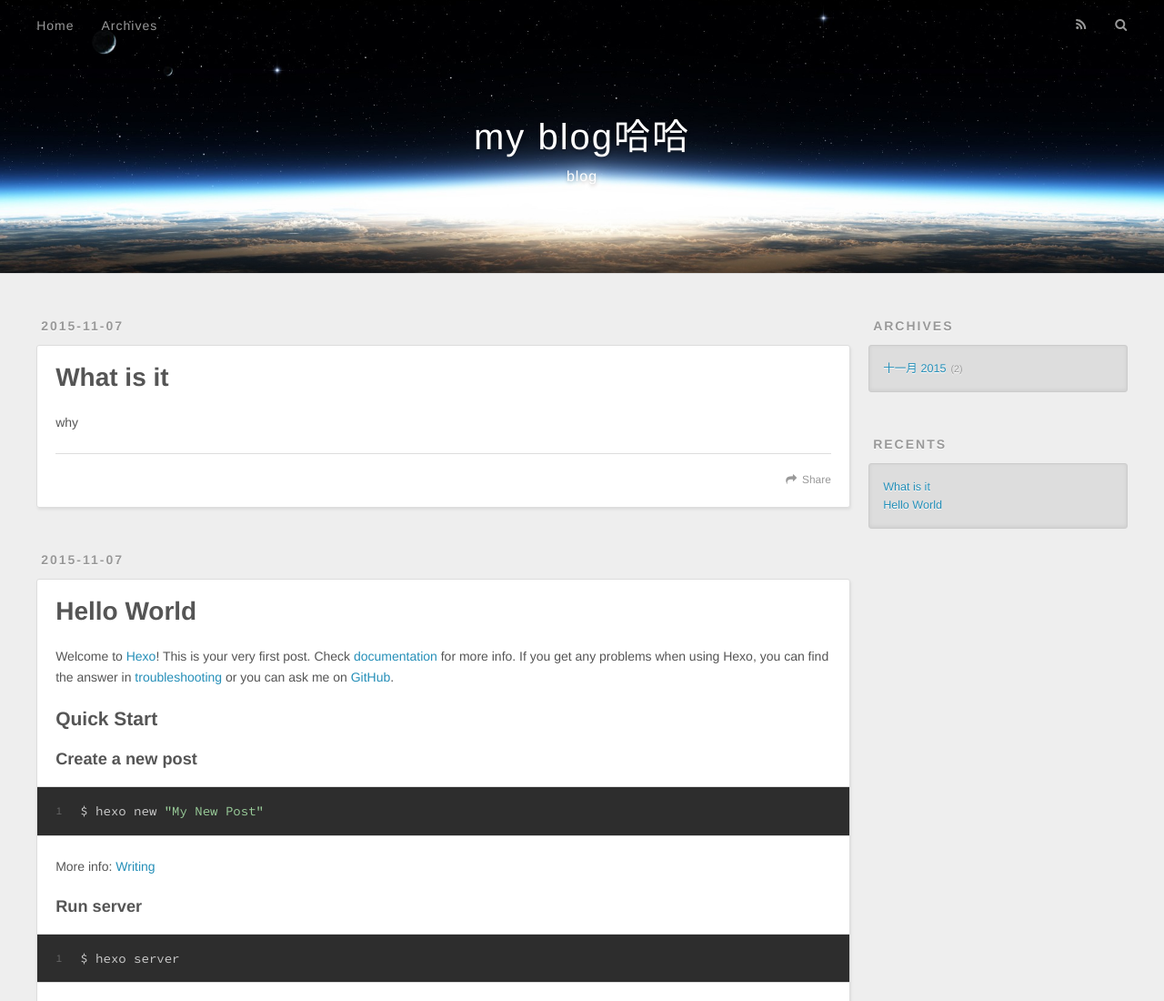
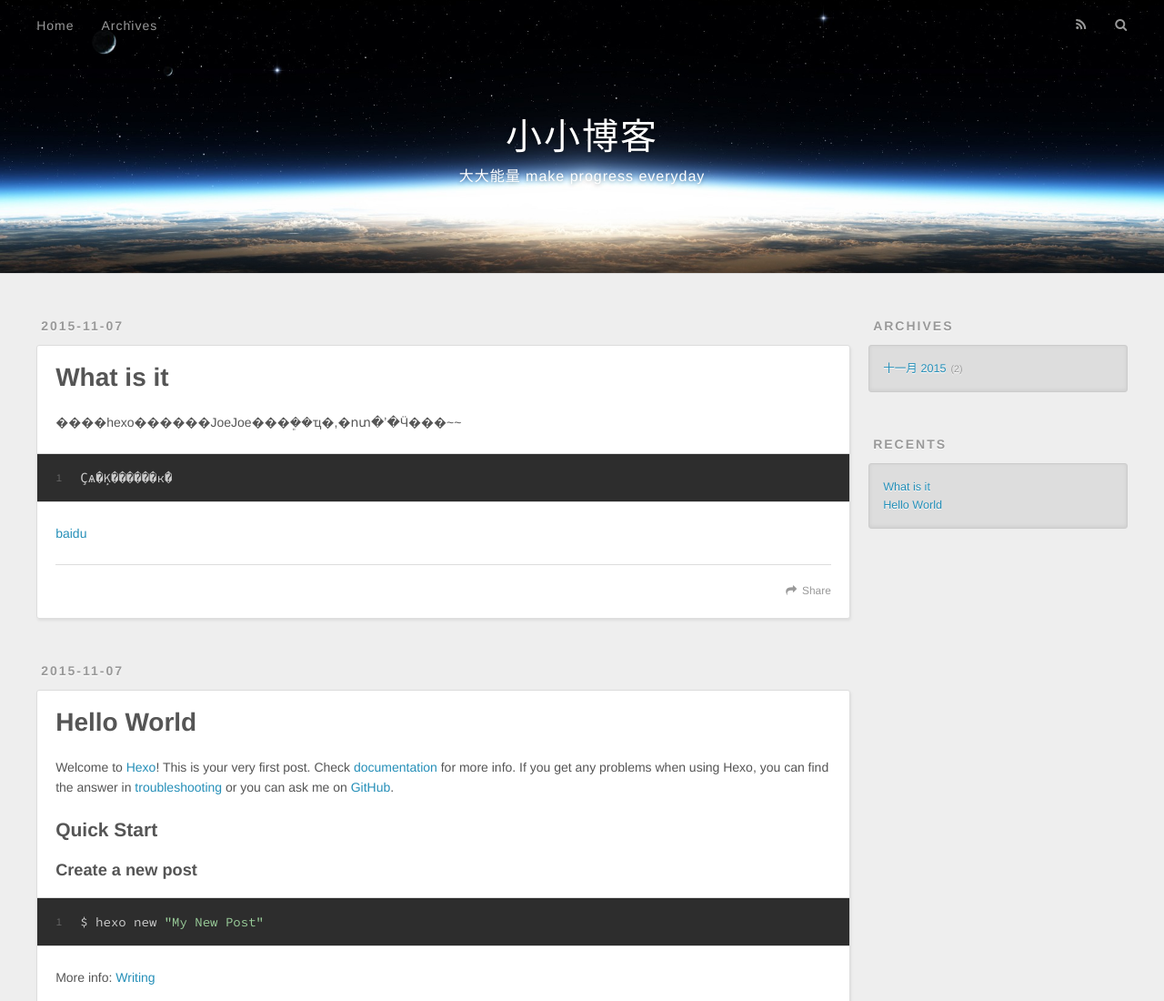
Before and after one commit to 29chenv/29chenv.github.io, a plain HTML site: page index.html in a window 1280 px wide. Shown: the top 1100 px of the page at 91% size. Drawn offline with nearby package versions, Linux system fonts and the light colour scheme.

Commit message:
Site updated: 2015-11-08 13:12:44

```diff
--- a/index.html
+++ b/index.html
@@ -3,19 +3,19 @@
 <head>
   <meta charset="utf-8">
 
-  <title>my blog哈哈</title>
+  <title>小小博客</title>
   <meta name="viewport" content="width=device-width, initial-scale=1, maximum-scale=1">
   <meta name="description" content="make progress everyday">
 <meta property="og:type" content="website">
-<meta property="og:title" content="my blog哈哈">
+<meta property="og:title" content="小小博客">
 <meta property="og:url" content="http://29chenv.github.io/index.html">
-<meta property="og:site_name" content="my blog哈哈">
+<meta property="og:site_name" content="小小博客">
 <meta property="og:description" content="make progress everyday">
 <meta name="twitter:card" content="summary">
-<meta name="twitter:title" content="my blog哈哈">
+<meta name="twitter:title" content="小小博客">
 <meta name="twitter:description" content="make progress everyday">
 
-    <link rel="alternative" href="/atom.xml" title="my blog哈哈" type="application/atom+xml">
+    <link rel="alternative" href="/atom.xml" title="小小博客" type="application/atom+xml">
 
 
     <link rel="icon" href="/favicon.png">
@@ -33,11 +33,11 @@
   <div id="header-outer" class="outer">
     <div id="header-title" class="inner">
       <h1 id="logo-wrap">
-        <a href="/" id="logo">my blog哈哈</a>
+        <a href="/" id="logo">小小博客</a>
       </h1>
 
         <h2 id="subtitle-wrap">
-          <a href="/" id="subtitle">blog</a>
+          <a href="/" id="subtitle">大大能量 make progress everyday</a>
         </h2>
 
     </div>
@@ -87,7 +87,8 @@
 
     <div class="article-entry" itemprop="articleBody">
 
-        <p>why </p>
+        <p>����hexo������JoeJoe���ܸ��ҵ�,�ոտ�ʼ�Ӵ���~~<br><figure class="highlight bash"><table><tr><td class="gutter"><pre><span class="line">1</span><br></pre></td><td class="code"><pre><span class="line">Ҫѧ�Ķ������кܶ�</span><br></pre></td></tr></table></figure></p>
+<p><a href="http://www.baidu.com" target="_blank" rel="external">baidu</a></p>
 
 
     </div>
```
Also changed, not shown: 2015/11/07/hello-world/index.html (+5 -5 lines), 2015/11/07/hello/index.html (+14 -10 lines), archives/2015/11/index.html (+7 -7 lines), archives/2015/index.html (+7 -7 lines), archives/index.html (+7 -7 lines).
